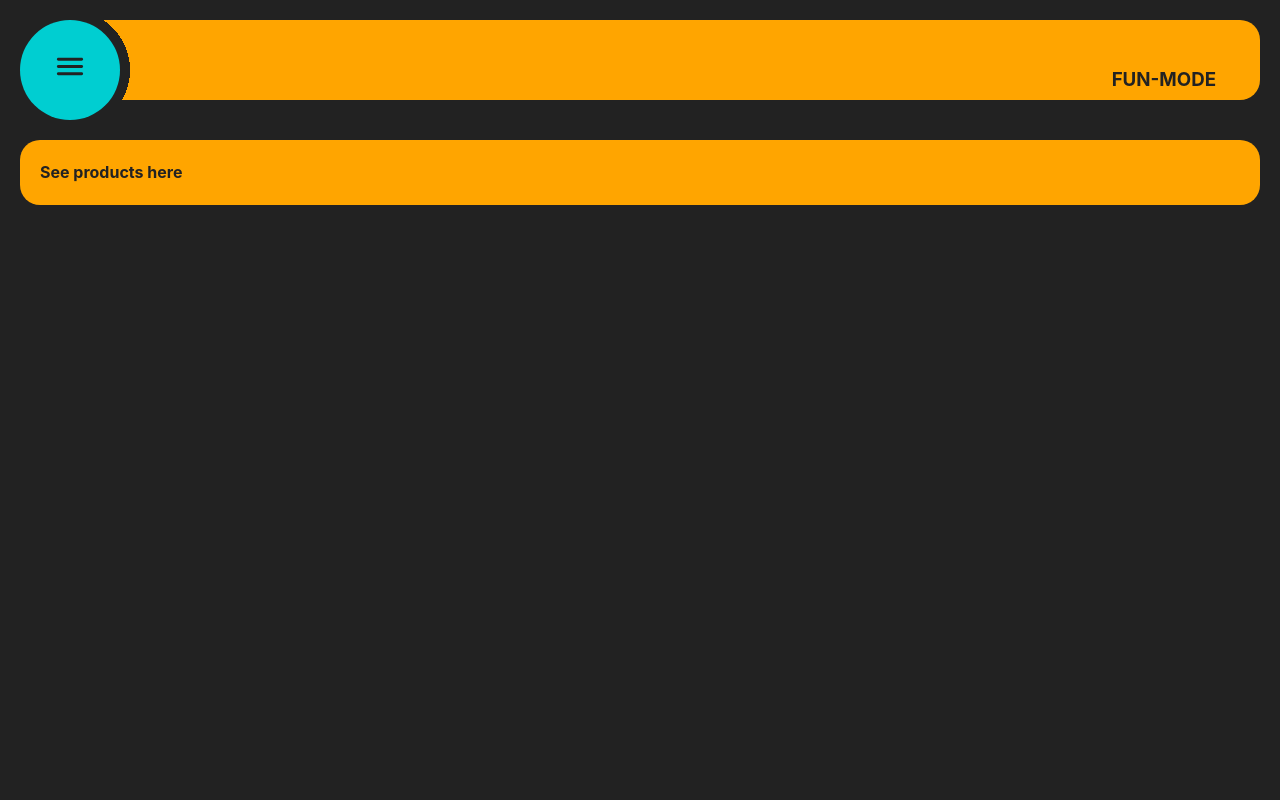
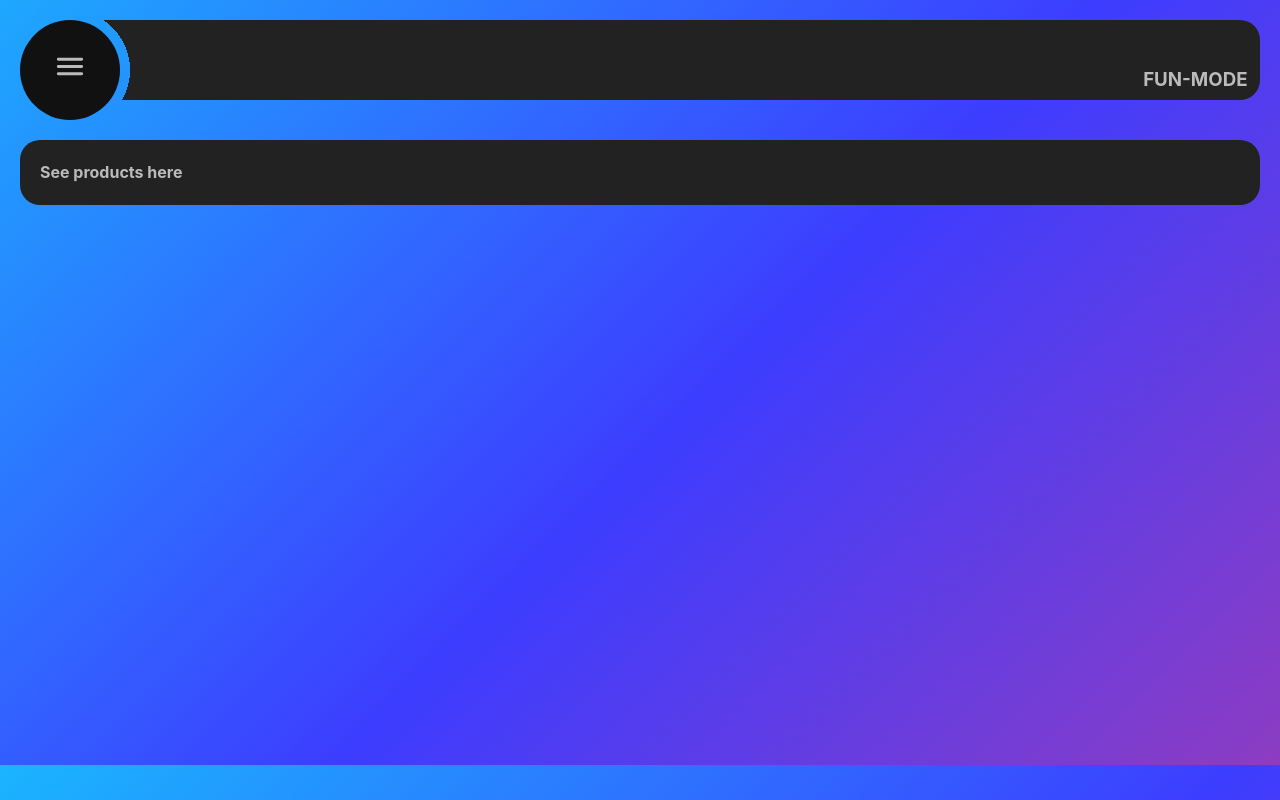
Before and after one commit to JoniBach/fun-mode, a React (Create React App) app: page /#/ in a window 1280 px wide. Built offline with nearby package versions, Linux system fonts and the light colour scheme.

Commit message:
retheming colours

```diff
--- a/package.json
+++ b/package.json
@@ -9,6 +9,7 @@
     "@testing-library/react": "^11.2.3",
     "@testing-library/user-event": "^12.6.0",
     "gh-pages": "^3.1.0",
+    "node-sass": "^4.14.1",
     "react": "^17.0.1",
     "react-dom": "^17.0.1",
     "react-router-dom": "^5.2.0",
@@ -22,7 +23,7 @@
     "test": "react-scripts test",
     "eject": "react-scripts eject",
     "predeploy": "npm run build",
-"deploy": "gh-pages -d build"
+    "deploy": "gh-pages -d build"
   },
   "eslintConfig": {
     "extends": [
--- a/src/App.css
+++ /dev/null
@@ -1,17 +0,0 @@
-body {
-  background: #222;
-  color: #222;
-  font-weight: bold;
-  /* margin-left: 20px;
-  margin-right: 20px; */
-  margin: 20px;
-  line-height: 25px;
-}
-h6 {
-  margin-block-start: 5px;
-  margin-block-end: 5px;
-}
-h2 {
-  margin-block-start: 5px;
-  margin-block-end: 5px;
-}
--- a/src/App.js
+++ b/src/App.js
@@ -1,4 +1,4 @@
-import "./App.css";
+import "./App.scss";
 import { Nav } from "./components/nav/nav";
 import { Card, CardContent } from "./components/card/card";
 import { HashRouter, Switch, Route, useRouteMatch } from "react-router-dom";
--- /dev/null
+++ b/src/App.scss
@@ -0,0 +1,63 @@
+
+body {
+  /* background: #222; */
+  /* background-image: url("https://images.unsplash.com/photo-1489549132488-d00b7eee80f1?ixlib=rb-1.2.1&ixid=MXwxMjA3fDB8MHxleHBsb3JlLWZlZWR8OHx8fGVufDB8fHw%3D&auto=format&fit=crop&w=1600&q=60"); */
+  color: #bbb;
+  /* background-size: cover; */
+  /* background-size: auto 100%; */
+  font-weight: bold;
+  /* margin-left: 20px;
+  margin-right: 20px; */
+  margin: 20px;
+  line-height: 25px;
+  /* background: conic-gradient(red, yellow, lime, aqua, blue, magenta, red); */
+  /* background: linear-gradient(-45deg, #ee7752, #e73c7e, #23a6d5, #23d5ab); */
+  /* background:     repeating-radial-gradient(
+    circle at 0 0,
+    #eee,
+    #ccc 50px
+  );;
+  background-size: 400% 400%; */
+  /* animation: gradient 15s ease infinite; */
+}
+h6 {
+  margin-block-start: 5px;
+  margin-block-end: 5px;
+}
+h2 {
+  margin-block-start: 5px;
+  margin-block-end: 5px;
+}
+
+@function grad($ang: 1turn) {
+  @return linear-gradient($ang, #f90 50%, #444 0);
+}
+
+html {
+   background: linear-gradient(-45deg, coral, #e73c7e, rgb(61, 61, 255), #04ffff);
+
+	// background: linear-gradient(-90deg, coral, red, #0f4c81, #0e8080, #0f4c81, red,coral, red, #0f4c81);
+	background-size: 400% 400%;
+	animation: gradient 40s ease infinite;
+}
+
+@keyframes gradient {
+	0% {
+		background-position: 0% 0%;
+  }
+  20% {
+		background-position: 20% 20%;
+  }
+  40% {
+		background-position: 40% 40%;
+  }
+  60% {
+		background-position: 60% 60%;
+  }
+  80% {
+		background-position: 80% 80%;
+	}
+	100% {
+		background-position: 100% 0%;
+	}
+}
--- a/src/components/button/button.css
+++ b/src/components/button/button.css
@@ -1,6 +1,6 @@
 /* Style buttons */
 .btn {
-    background-color: orange; /* Blue background */
+    background-color: #222; /* Blue background */
     border: none; /* Remove borders */
     padding: 12px 16px; /* Some padding */
     font-size: 16px; /* Set a font size */
@@ -8,21 +8,25 @@
     border-top-left-radius: 50%;
     transition: .25s;
     font-weight: bold;
+    color: #bbb;
+
   }
 
   /* Darker background on mouse-over */
   .btn:hover {
-    background-color: DarkTurquoise;
+    background-color: #111;
+    color: #bbb;
     padding: 12px 16px; /* Some padding */
   }
   /* Style buttons */
 .btn-r {
-    background-color: DarkTurquoise; /* Blue background */
+    background-color: #111; /* Blue background */
     border: none; /* Remove borders */
     padding: 12px 16px; /* Some padding */
     font-size: 16px; /* Set a font size */
     cursor: pointer; /* Mouse pointer on hover */
     border-top-right-radius: 20px;
+    border-bottom-left-radius: 20px;
     transition: .25s;
     font-weight: bold;
     position:absolute;
@@ -30,12 +34,14 @@
     right: 0%;
     border-left: 10px solid #222;
     border-bottom: 10px solid #222;
+    color: #bbb
   }
 
   /* Darker background on mouse-over */
   .btn-r:hover {
-    background-color: orange;
+    background-color: #888;
     padding: 12px 16px; /* Some padding */
+    color: #222
   }
 
   .main-btn {
@@ -52,7 +58,7 @@
   }
   .icon-btn-hover{
     box-shadow: inset 0px 0px 2px 0px #000000, 0px 0px 5px 0px #000000;
-    background: orange;
+    background: #222;
     border-radius: 50%;
     border: 1px solid #222;
     height: 25px;
@@ -61,14 +67,15 @@
     transition: .25s
   }
   .main-btn-icon {
-    background: orange;
+    background: #222;
     border-radius: 50%;
     border: 1px solid #222;
     box-shadow: inset 0px 0px 3px 0px #00000079;
     height: 25px;
     line-height: 25px;
     text-align: center;
-    transition: .25s
+    transition: .25s;
+
 
   }
   .main-btn-text {
@@ -83,6 +90,7 @@
     /* position: absolute; */
     /* top: 50%; */
     /* transform: translate(0%, -50%);   */
+    color: #bbb;
   }
 
   .text-container {
--- a/src/components/card/card.css
+++ b/src/components/card/card.css
@@ -1,5 +1,5 @@
 .card {
-    background-color: orange;
+    background-color: #222;
     transition: .25s;
     border-radius: 20px;
     position: relative;
@@ -23,11 +23,11 @@
     transition: max-height 0.25s ease-in;
 }
 .card-hover:hover {
-    background-color: DarkTurquoise;
+    background-color: #111;
     cursor: pointer;
 }
 .card-expand {
-    background-color: DarkTurquoise;
+    background-color: #111;
     cursor:auto;
     max-height: 100vh;
 
--- a/src/components/nav/button.css
+++ b/src/components/nav/button.css
@@ -1,6 +1,6 @@
 /* Style buttons */
 .btn {
-    background-color: orange; /* Blue background */
+    background-color: #888; /* Blue background */
     border: none; /* Remove borders */
     padding: 12px 16px; /* Some padding */
     font-size: 16px; /* Set a font size */
@@ -14,12 +14,12 @@
 
   /* Darker background on mouse-over */
   .btn:hover {
-    background-color: DarkTurquoise;
+    background-color: #bbb;
     padding: 12px 16px; /* Some padding */
   }
   /* Style buttons */
 .btn-r {
-    background-color: DarkTurquoise; /* Blue background */
+    background-color: #111; /* Blue background */
     border: none; /* Remove borders */
     padding: 12px 16px; /* Some padding */
     font-size: 16px; /* Set a font size */
@@ -38,6 +38,6 @@
 
   /* Darker background on mouse-over */
   .btn-r:hover {
-    background-color: orange;
+    background-color: #222;
     padding: 12px 16px; /* Some padding */
   }
--- a/src/components/nav/nav.css
+++ b/src/components/nav/nav.css
@@ -11,10 +11,10 @@
     z-index: 10;
 
 }
-.a .title {
-    /* padding-right: 30px; */
+ .title {
+    padding-right: 25px;
     /* padding-bottom: 10px; */
-    width: 90vw;
+    width: 100%;
     text-align: right;
     position: absolute;
     position: absolute;
@@ -32,7 +32,7 @@
 .circle {
   width: 100px;
   height: 100px;
-  background: DarkTurquoise;
+  background: #111;
   border-radius: 50%;
   /* position: absolute; */
   /* left: 0; */
@@ -79,10 +79,10 @@
     border-radius: 20px;
 
     /* border-style:inset; */
-    /* background-image: radial-gradient(circle closest-corner at 10px 10px, rgba(0, 0, 0, 0) 0, rgba(0, 0, 0, 0) 40px, transparent  20px, DarkTurquoise 20px); */
-    background-image: linear-gradient(to right, transparent 50px, DarkTurquoise 50px),
-    linear-gradient(to bottom, transparent 50px, DarkTurquoise 50px);
-    /* radial-gradient(circle closest-corner at 10px 10px, rgba(0, 0, 0, 0) 0, rgba(0, 0, 0, 0) 40px, transparent  20px, DarkTurquoise 20px); */
+    /* background-image: radial-gradient(circle closest-corner at 10px 10px, rgba(0, 0, 0, 0) 0, rgba(0, 0, 0, 0) 40px, transparent  20px, #111 20px); */
+    background-image: linear-gradient(to right, transparent 50px, #111 50px),
+    linear-gradient(to bottom, transparent 50px, #111 50px);
+    /* radial-gradient(circle closest-corner at 10px 10px, rgba(0, 0, 0, 0) 0, rgba(0, 0, 0, 0) 40px, transparent  20px, #111 20px); */
 
 
 }
@@ -112,15 +112,15 @@
         transparent 0,
         transparent 55px,
         transparent  56px,
-        grey 57px
+        #222 57px
     );
 
     /* background-image:  radial-gradient(red, green, blue); */
     /* background-image: linear-gradient(to right, #430089, #82ffa1); */
-    background-image: radial-gradient(circle closest-corner at 50px 50px, rgba(0, 0, 0, 0) 0, rgba(0, 0, 0, 0) 60px, transparent  30px, orange 20px);
+    background-image: radial-gradient(circle closest-corner at 50px 50px, rgba(0, 0, 0, 0) 0, rgba(0, 0, 0, 0) 60px, transparent  30px, #222 20px);
     /* background-image: -webkit-radial-gradient(4% 50%, circle closest-corner, rgba(0, 0, 0, 0) 0, rgba(0, 0, 0, 0) 60px, transparent  30px, red 20px); */
-    /* background-image: -ms-radial-gradient(100% 50%, circle closest-corner, rgba(0, 0, 0, 0) 0, rgba(0, 0, 0, 0) 55px, transparent  10px, grey 57px); */
-    /* background-image: -o-radial-gradient(100% 50%, circle closest-corner, rgba(0, 0, 0, 0) 0, rgba(0, 0, 0, 0) 55px, transparent  10px, grey 57px); */
+    /* background-image: -ms-radial-gradient(100% 50%, circle closest-corner, rgba(0, 0, 0, 0) 0, rgba(0, 0, 0, 0) 55px, transparent  10px, #222 57px); */
+    /* background-image: -o-radial-gradient(100% 50%, circle closest-corner, rgba(0, 0, 0, 0) 0, rgba(0, 0, 0, 0) 55px, transparent  10px, #222 57px); */
 
 }
 
@@ -137,9 +137,9 @@
 
 .a-circle-hover{
     /* transform: scale(1.01,1) translate(-6px, 0); */
-    /* background-image: radial-gradient(circle closest-corner at 50px 50px, rgba(0, 0, 0, 0) 0, rgba(0, 0, 0, 0) 60px, transparent  30px, orange 20px); */
-    /* background-image: radial-gradient(circle closest-corner at 45px 47px, rgba(0, 0, 0, 0) 0, rgba(0, 0, 0, 0) 605x, transparent  30px, orange 20px); */
-    background-image: radial-gradient(circle closest-corner at 46px 46px, rgba(0, 0, 0, 0) 0, rgba(0, 0, 0, 0) 55px, transparent  30px, orange 20px);
+    /* background-image: radial-gradient(circle closest-corner at 50px 50px, rgba(0, 0, 0, 0) 0, rgba(0, 0, 0, 0) 60px, transparent  30px, #222 20px); */
+    /* background-image: radial-gradient(circle closest-corner at 45px 47px, rgba(0, 0, 0, 0) 0, rgba(0, 0, 0, 0) 605x, transparent  30px, #222 20px); */
+    background-image: radial-gradient(circle closest-corner at 46px 46px, rgba(0, 0, 0, 0) 0, rgba(0, 0, 0, 0) 55px, transparent  30px, #222 20px);
 
 }
 
--- a/src/views/productDetailsView.jsx
+++ b/src/views/productDetailsView.jsx
@@ -65,7 +65,7 @@ export function ProductDetailsView() {
               <th>{productData.title}</th>
               <th>
                 <th>
-                  <IconButton lineHeight="30px" iconSize={2} icon={<AddIcon />}>
+                  <IconButton backgroundColor="#bbb" lineHeight="30px" iconSize={2} icon={<AddIcon />}>
                     COMPARE
                   </IconButton>
                 </th>
```
Also changed, not shown: 2 other files (tests, documents, lock files or other folders).
